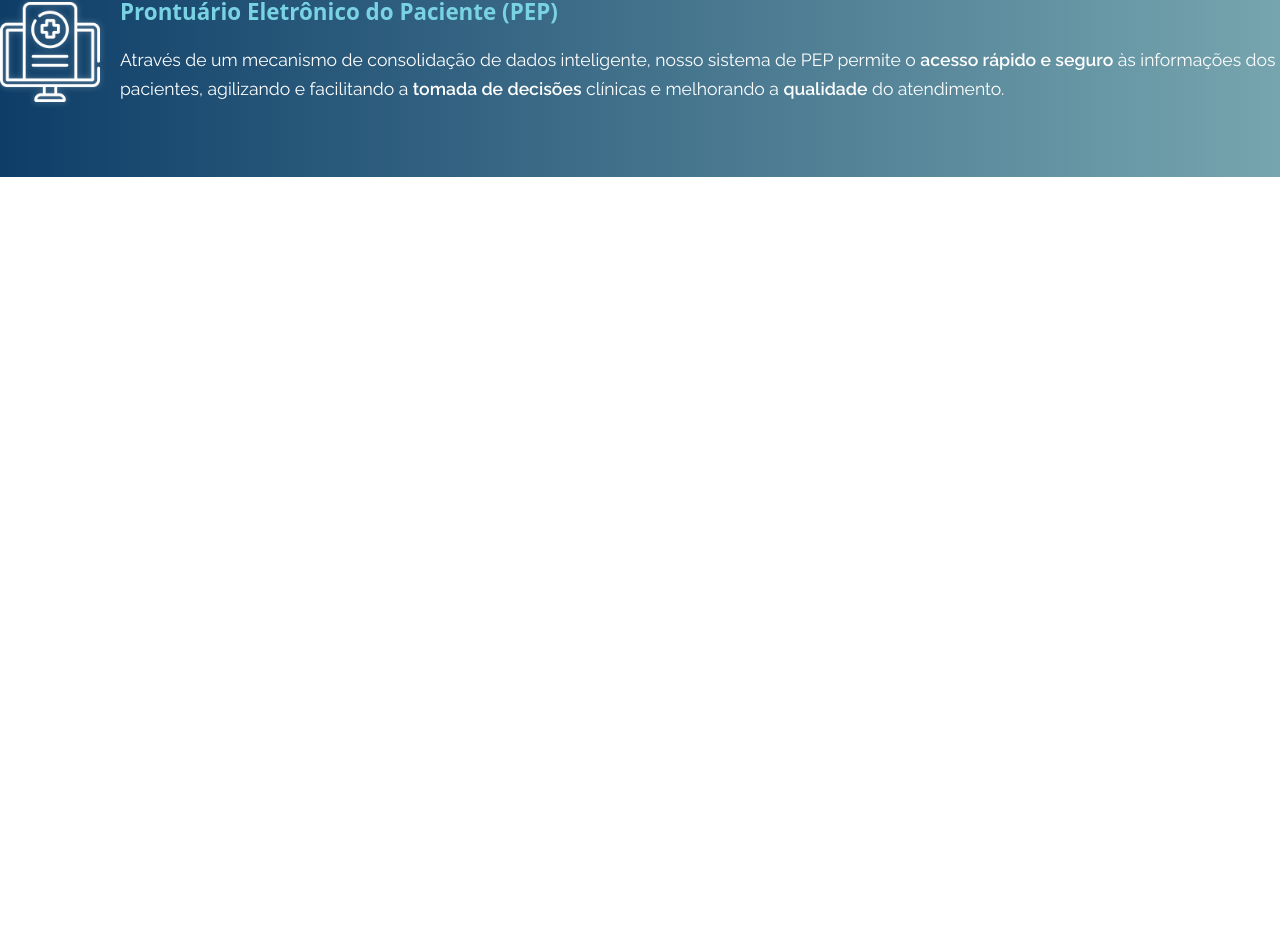
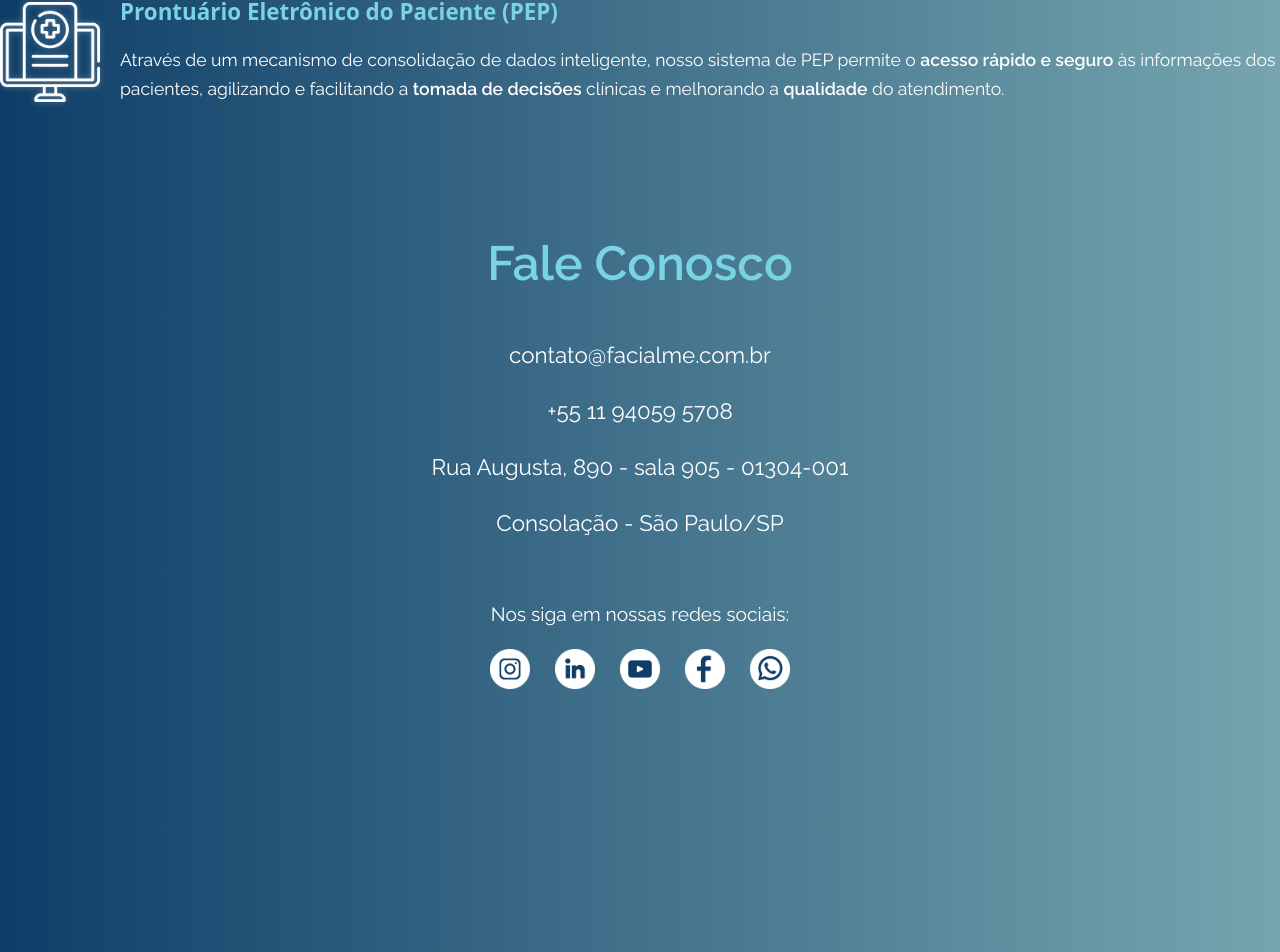
Before and after one commit to gui-schuwarten/facialme_site, a React (Vite) app: page / in a window 1280 px wide. Shown: the part 2223-3175 px from the top of the page. Before the commit the page ends 2400 px from the top, so only its background shows below. Built offline with nearby package versions, Linux system fonts and the light colour scheme.

Commit message:
update project

```diff
--- a/src/App.jsx
+++ b/src/App.jsx
@@ -12,7 +12,7 @@ function App() {
       <HeroSection />
       <AboutSection />
       <SpecialtiesSection />
-      {/* <ContactSection /> */}
+      <ContactSection />
     </>
   );
 }
```
